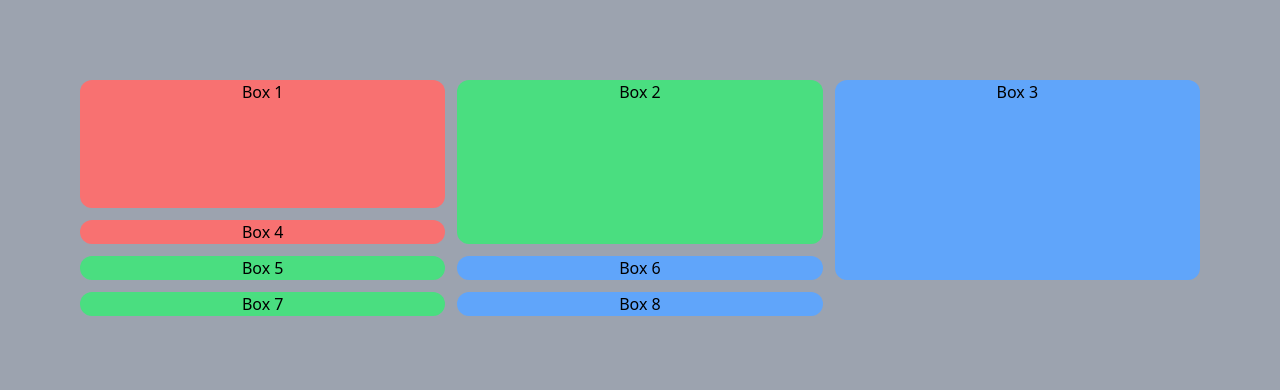
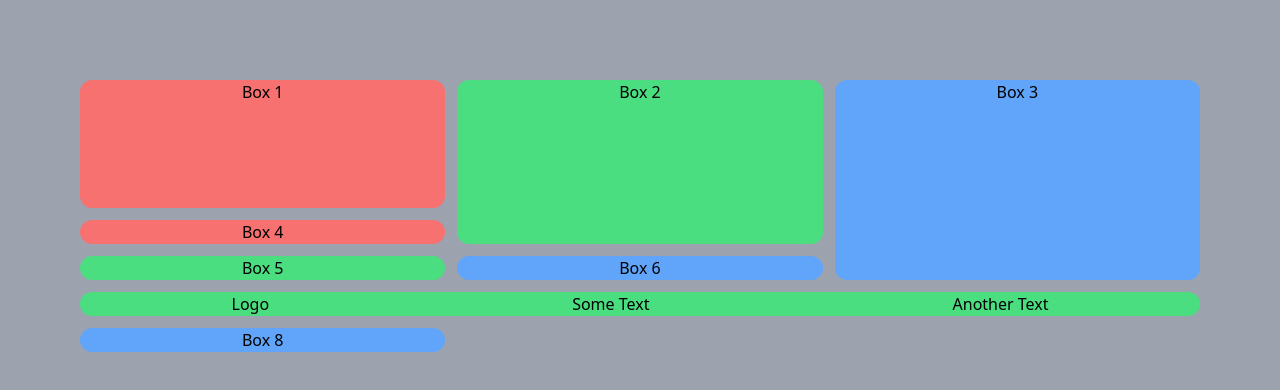
Before and after one commit to SauelAlmonte/tailwind-redo, a website: page 08-grids/index.html in a window 1280 px wide. Drawn offline with nearby package versions, Linux system fonts and the light colour scheme.

Commit message:
Tailwindcss Play CDN

```diff
--- a/08-grids/index.html
+++ b/08-grids/index.html
@@ -25,8 +25,11 @@
         >Box 5</div>
         <div class="bg-blue-400 text-center rounded-xl"
         >Box 6</div>
-        <div class="bg-green-400 text-center rounded-xl "
-        >Box 7</div>
+        <div class="bg-green-400 text-center rounded-xl col-span-3 flex justify-around">
+            <p>Logo</p>
+            <p>Some Text</p>
+            <p>Another Text</p>
+        </div>
         <div class="bg-blue-400 text-center rounded-xl"
         >Box 8</div>
     </div>
```
